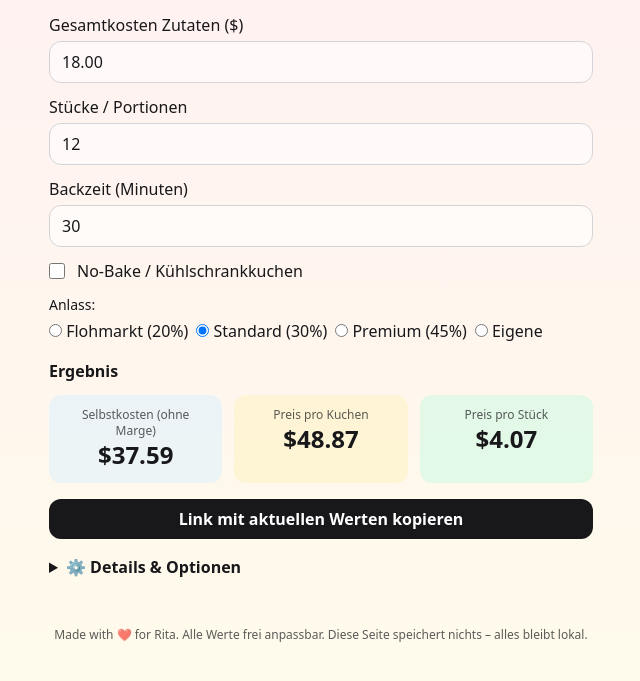
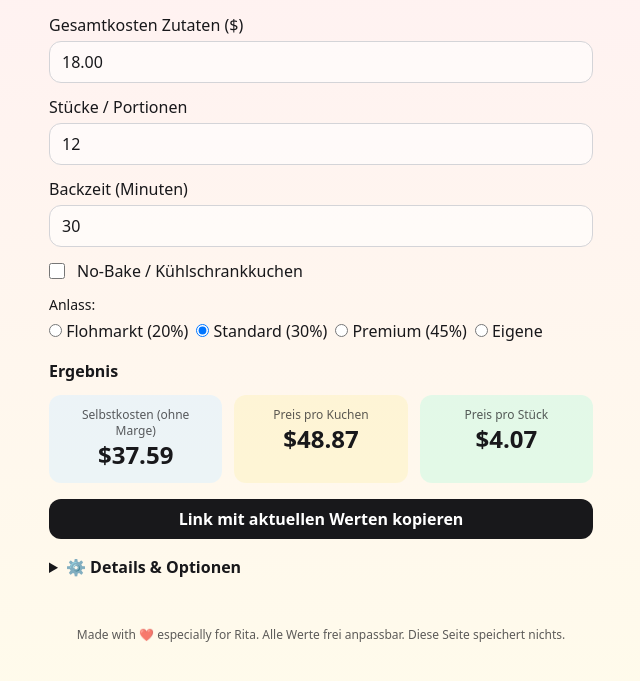
Before and after one commit to Paddy0174/ritas-kuchenparadies, a plain HTML site: page index.html in a window 1280 px wide. Shown: the part 95-776 px from the top of the page, without its empty margins (319-959 px from the left). Drawn offline with nearby package versions, Linux system fonts and the light colour scheme.

Commit message:
Changed footer

```diff
--- a/index.html
+++ b/index.html
@@ -108,7 +108,7 @@
     </details>
 
     <footer class="py-6 text-center text-xs opacity-70">
-      <p>Made with ❤️ for Rita. Alle Werte frei anpassbar. Diese Seite speichert nichts – alles bleibt lokal.</p>
+      <p>Made with ❤️ especially for Rita. Alle Werte frei anpassbar. Diese Seite speichert nichts.</p>
     </footer>
   </div>
 
```
